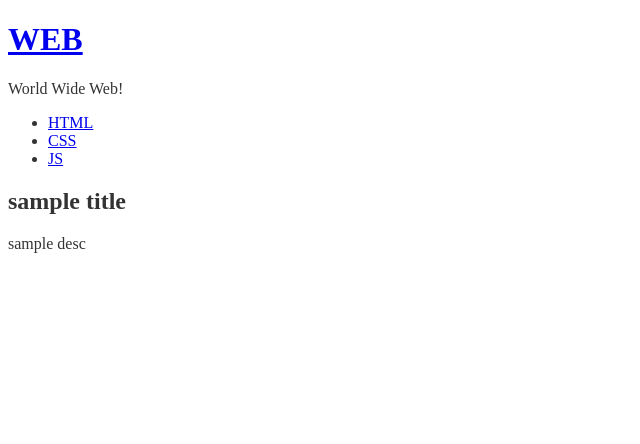
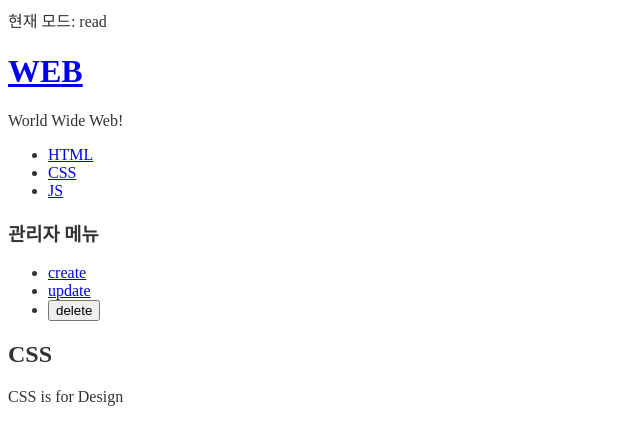
Before and after one commit to Holy-h/open_React, a React (Create React App) app: page / in a window 1280 px wide. Shown: the top 444 px of the page, without its empty margins (0-640 px from the left). Built offline with nearby package versions, Linux system fonts and the light colour scheme.

Commit message:
19-2. create 구현: mode 변경

```diff
--- a/src/App.js
+++ b/src/App.js
@@ -3,6 +3,7 @@ import "./App.css";
 import Subject from "./components/Subject";
 import TOC from "./components/TOC";
 import Content from "./components/Content";
+import Control from "./components/Control";
 
 class App extends Component {
   constructor(props) {
@@ -34,6 +35,7 @@ class App extends Component {
       contents,
       selected_content_id
     } = this.state;
+
     if (mode === "welcome") {
       _title = welcome.title;
       _desc = welcome.desc;
@@ -47,26 +49,36 @@ class App extends Component {
         }
       }
     }
+
+    const onClickSubject = () => {
+      this.setState({
+        mode: "welcome"
+      });
+    };
+
+    const onClickTOC = id => {
+      this.setState({
+        mode: "read",
+        selected_content_id: Number(id)
+      });
+    };
+
+    const onClickControl = _mode => {
+      this.setState({
+        mode: _mode
+      });
+    };
+
     return (
       <>
+        <div>현재 모드: {mode}</div>
         <Subject
           title={subject.title}
           sub={subject.sub}
-          onClickSubject={function() {
-            this.setState({
-              mode: "welcome"
-            });
-          }.bind(this)}
+          onClickSubject={onClickSubject}
         />
-        <TOC
-          onClickTOC={function(id) {
-            this.setState({
-              mode: "read",
-              selected_content_id: Number(id)
-            });
-          }.bind(this)}
-          data={contents}
-        />
+        <TOC onClickTOC={onClickTOC} data={contents} />
+        <Control onChangeMode={onClickControl} />
         <Content title={_title} desc={_desc} />
       </>
     );
--- /dev/null
+++ b/src/components/Control.js
@@ -0,0 +1,51 @@
+import React, { Component } from "react";
+
+class Control extends Component {
+  render() {
+    const { onChangeMode } = this.props;
+
+    return (
+      <>
+        <h3>관리자 메뉴</h3>
+        <ul>
+          <li>
+            <a
+              href="/create"
+              // className="create"
+              onClick={function(e) {
+                e.preventDefault();
+                console.log(e.target.className);
+                onChangeMode("create");
+              }}
+            >
+              create
+            </a>
+          </li>
+          <li>
+            <a
+              href="/update"
+              onClick={function(e) {
+                e.preventDefault();
+                onChangeMode("update");
+              }}
+            >
+              update
+            </a>
+          </li>
+          <li>
+            <input
+              type="button"
+              value="delete"
+              onClick={function(e) {
+                e.preventDefault();
+                onChangeMode("delete");
+              }}
+            />
+          </li>
+        </ul>
+      </>
+    );
+  }
+}
+
+export default Control;
--- a/src/index.js
+++ b/src/index.js
@@ -1,7 +1,7 @@
 import React from "react";
 import ReactDOM from "react-dom";
 import "./index.css";
-import App from "./App(hooks)";
+import App from "./App";
 import * as serviceWorker from "./serviceWorker";
 
 ReactDOM.render(<App />, document.getElementById("root"));
```
